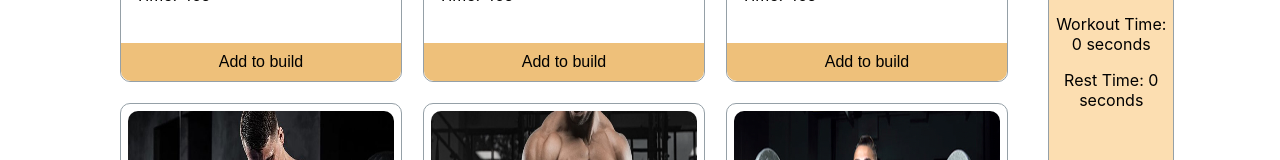
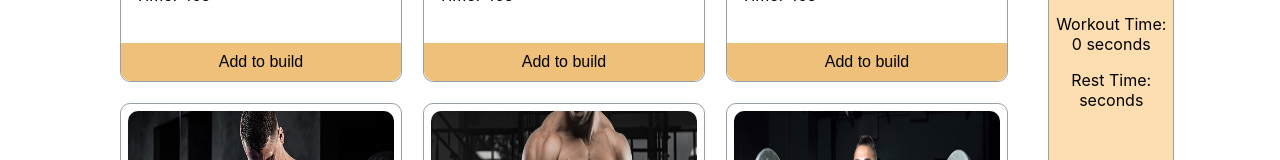
Before and after one commit to mrseeker53/ifbb-pro, a React (Create React App) app: page / in a window 1280 px wide. Shown: the part 540-700 px from the top of the page. Built offline with nearby package versions, Linux system fonts and the light colour scheme.

Commit message:
display from local storage

```diff
--- a/src/components/Time/Time.js
+++ b/src/components/Time/Time.js
@@ -1,5 +1,5 @@
-import React, { useState } from 'react';
-import { addToDb } from '../../utilities/fakedb';
+import React, { useEffect, useState } from 'react';
+import { addToDb, displayToUi } from '../../utilities/fakedb';
 import './Time.css'
 
 const Time = ({ time }) => {
@@ -10,6 +10,12 @@ const Time = ({ time }) => {
     for (const workout of time) {
         workoutTime = workoutTime + workout.time;
     }
+
+    // load data from local storage
+    useEffect(() => {
+        const previousRest = displayToUi();
+        setRest(previousRest);
+    }, [])
 
     const handleRestTime = (rest) => {
         setRest(rest);
```
